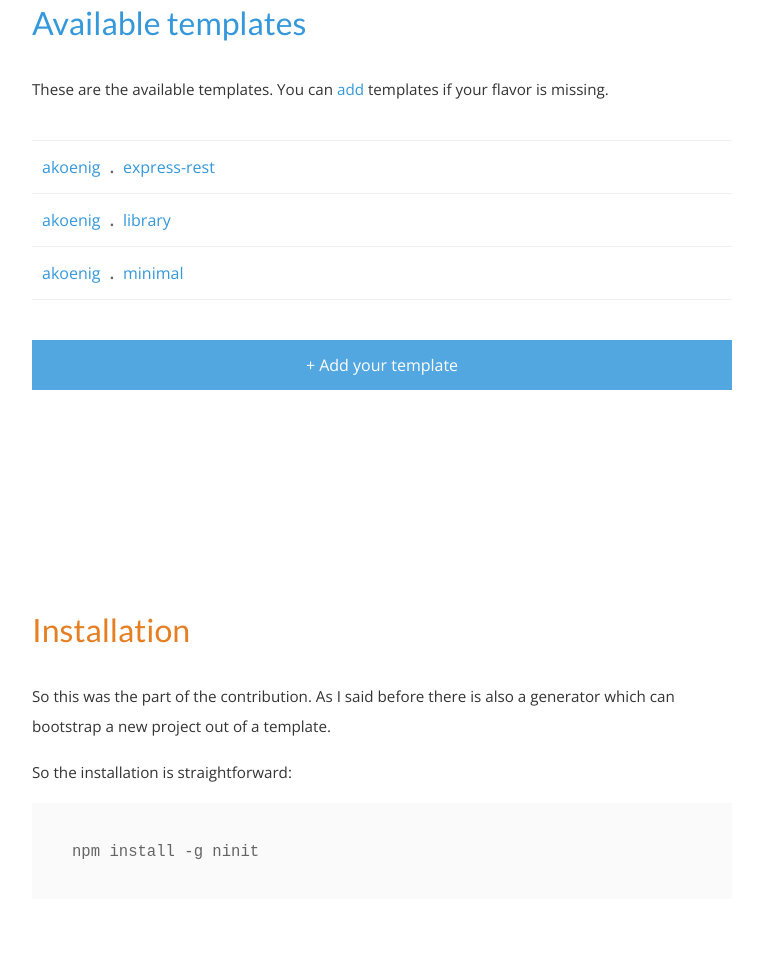
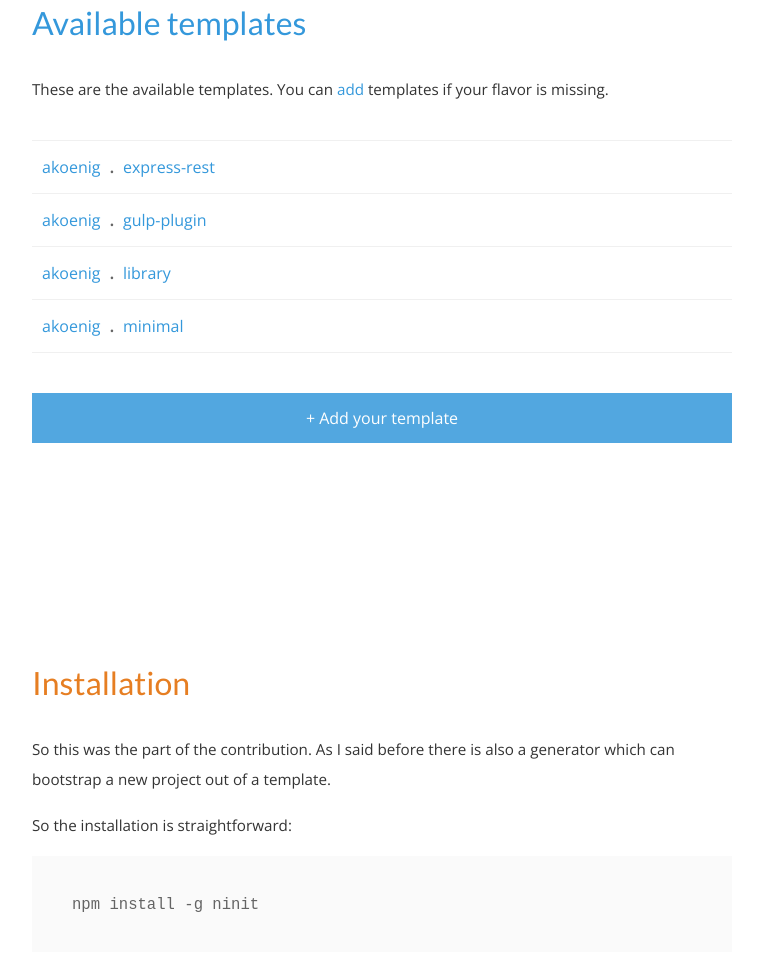
Before and after one commit to akoenig/ninit, a plain HTML site: page index.html in a window 1280 px wide. Shown: the part 1768-2723 px from the top of the page, without its empty margins (258-1021 px from the left). Drawn offline with nearby package versions, Linux system fonts and the light colour scheme.

Commit message:
- New template `akoenig.gulp-plugin`

```diff
--- a/index.html
+++ b/index.html
@@ -67,6 +67,11 @@
                     <li class="template-list-entry">
                         <a href="https://github.com/akoenig">akoenig</a>
                         <strong>.</strong>
+                        <a href="https://github.com/akoenig/ninit/tree/master/templates/akoenig.gulp-plugin">gulp-plugin</a>
+                    </li>
+                    <li class="template-list-entry">
+                        <a href="https://github.com/akoenig">akoenig</a>
+                        <strong>.</strong>
                         <a href="https://github.com/akoenig/ninit/tree/master/templates/akoenig.library">library</a>
                     </li>
                     <li class="template-list-entry last">
```
